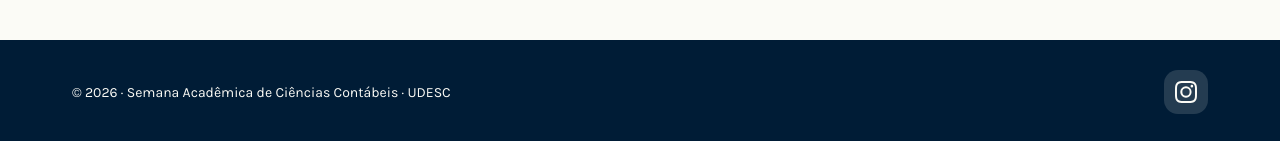
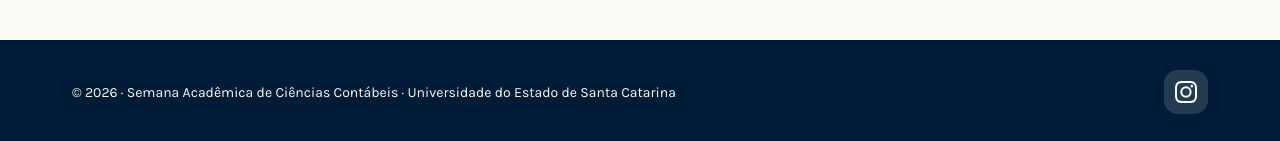
Before and after one commit to semanaacademicacontabeis/semanaacademicacontabeis.github.io, a Jekyll site: the page built from index.html, in a window 1280 px wide. Shown: the part 2255-2396 px from the top of the page. Built offline with Jekyll 4.4.1, drawn with Linux system fonts in a browser that asks for light colours.

Commit message:
Expande nome da UDESC no rodape

```diff
--- a/_includes/footer.html
+++ b/_includes/footer.html
@@ -1,6 +1,6 @@
 <footer class="site-footer">
   <div class="footer__inner shell">
-    <p>© 2026 · Semana Acadêmica de Ciências Contábeis · UDESC</p>
+    <p>© 2026 · Semana Acadêmica de Ciências Contábeis · Universidade do Estado de Santa Catarina</p>
     <nav aria-label="Redes sociais">
       <a class="footer__instagram" href="https://www.instagram.com/cienciascontabeis_udesc/" target="_blank" rel="noopener noreferrer" aria-label="Instagram de Ciências Contábeis da UDESC">
         <span class="footer__instagram-icon" aria-hidden="true"></span>
```
